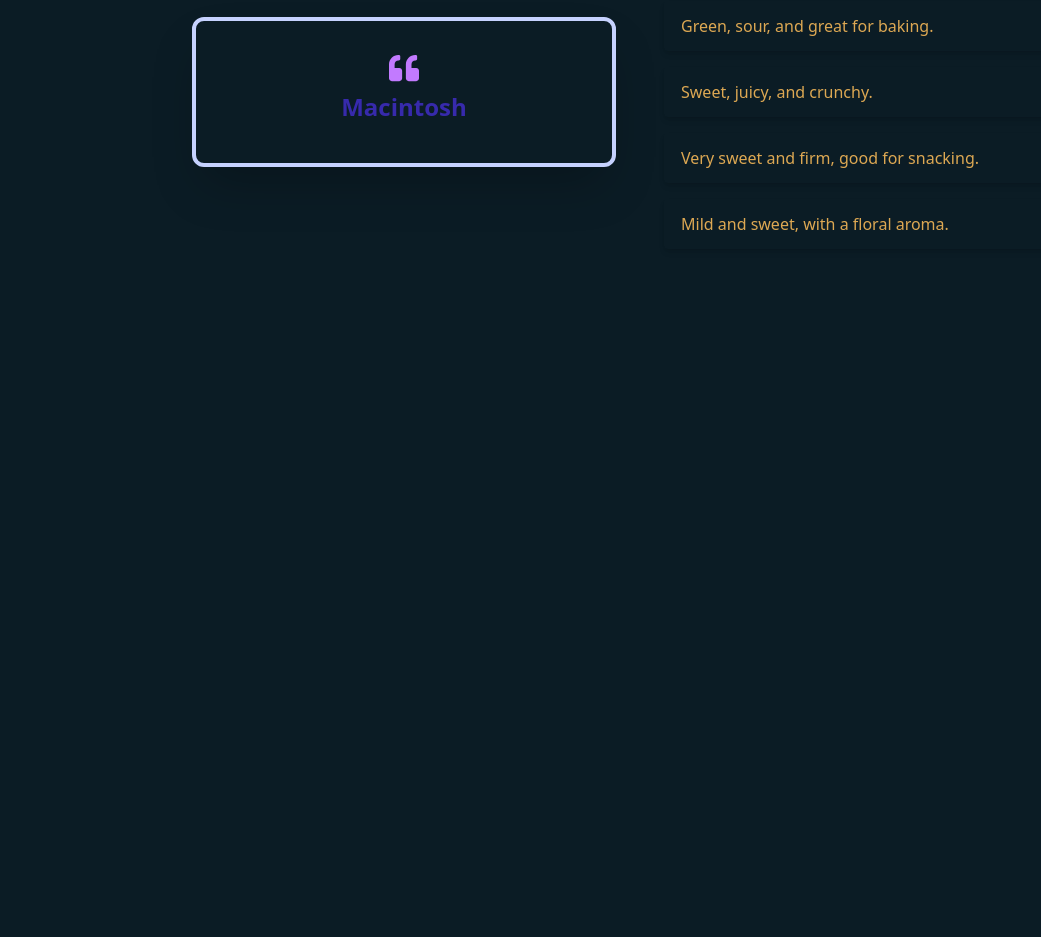
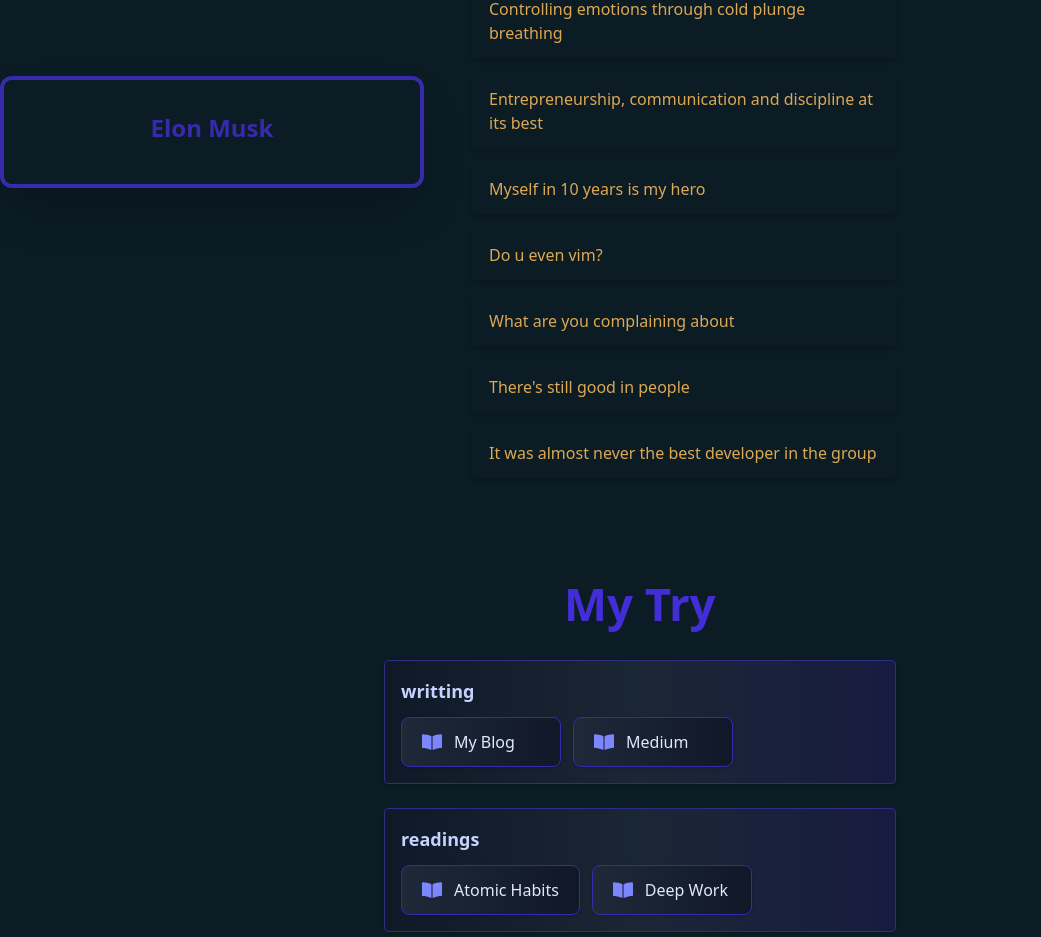
Before and after one commit to TitorRito/web, a Next.js app in the folder web-app/: page /literature in a window 1280 px wide. Shown: the part 360-1297 px from the top of the page, without its empty margins (0-1041 px from the left). Before the commit the page ends 852 px from the top, so only its background shows below. Built offline with nearby package versions, Linux system fonts and the light colour scheme.

Commit message:
iterature structure

```diff
--- a/web-app/src/app/literature/page.tsx
+++ b/web-app/src/app/literature/page.tsx
@@ -1,40 +1,73 @@
 'use client';
 
 import React, { useState } from 'react';
-import { FaBookOpen, FaFeatherAlt, FaPenNib, FaQuoteLeft, FaUserEdit } from 'react-icons/fa';
+import { FaBookOpen, FaQuoteLeft } from 'react-icons/fa';
+import Link from 'next/link';
 
-const apples: [string, string][] = [
-  ["Macintosh", "A classic apple, tart and crisp."],
-  ["Granny Smith", "Green, sour, and great for baking."],
-  ["Honeycrisp", "Sweet, juicy, and crunchy."],
-  ["Fuji", "Very sweet and firm, good for snacking."],
-  ["Gala", "Mild and sweet, with a floral aroma."],
+const librarySections = [
+  {
+    title: 'writting',
+    children: [
+      { name: 'My Blog', link: 'https://myblog.com' },
+      { name: 'Medium', link: 'https://medium.com' },
+    ],
+  },
+  {
+    title: 'readings',
+    children: [
+      { name: 'Atomic Habits', link: 'https://jamesclear.com/atomic-habits' },
+      { name: 'Deep Work', link: 'https://www.calnewport.com/books/deep-work/' },
+    ],
+  },
+  {
+    title: 'optimal env',
+    children: [
+      { name: '.vimrc', link: 'https://www.google.com/search?q=vimrc' },
+      { name: '.zshrc', link: 'https://www.google.com/search?q=zshrc' },
+      { name: '.env', link: 'https://www.google.com/search?q=env+file' },
+      { name: '.wallet3', link: 'https://www.google.com/search?q=wallet3' },
+      { name: '.frabrik', link: 'https://www.google.com/search?q=frabrik' },
+      { name: 'fzf', link: 'https://github.com/junegunn/fzf' },
+    ],
+  },
 ];
 
-export default function LiteraturePage() {
-  const [appleList, setAppleList] = useState(apples);
-  const [selectedIdx, setSelectedIdx] = useState(0);
+const quotesSections = [
+  { author: "Elon Musk", quote: "Personality > talent" },
+  { author: "Terrence Mackenzie", quote: "The evolution and importance of psychedelics" },
+  { author: "Alan Watts", quote: "The power of the mind" },
+  { author: "Wim Hoff", quote: "Controlling emotions through cold plunge breathing" },
+  { author: "CEO Stefan", quote: "Entrepreneurship, communication and discipline at its best" },
+  { author: "Matthew McConaughey", quote: "Myself in 10 years is my hero" },
+  { author: "primeagen", quote: "Do u even vim?" },
+  { author: "Garry Vee", quote: "What are you complaining about" },
+  { author: "Simon Squibb", quote: "There's still good in people" },
+  { author: "David X", quote: "It was almost never the best developer in the group" }
+];
 
+function Quote() {
+  const [selectedIdx, setSelectedIdx] = React.useState(0);
   return (
-    <div className="min-h-screen flex flex-col items-center justify-center">
-
-      <div className="flex gap-12 w-full max-w-4xl">
-        {/* Left Column: Highlighted Name */}
+    <div className="flex flex-col gap-8 w-full max-w-4xl h-screen items-center justify-center snap-center">
+      <div className="text-3xl md:text-4xl font-extrabold text-transparent bg-clip-text bg-gradient-to-r from-indigo-400 via-purple-400 to-indigo-700 tracking-wide mb-2 opacity-80 select-none">
+        <span className="italic">Quotes around the internet</span>
+      </div>
+      <div className="flex gap-12 w-full items-center justify-center">
+        {/* Left Column: Highlighted Author */}
         <div className="flex-1 flex flex-col items-center justify-center">
-          <div className="p-8 rounded-xl shadow-2xl border-4 border-indigo-200 flex flex-col items-center max-w-xl w-full animate-fade-in">
-            <FaQuoteLeft className="text-3xl text-purple-400 mb-2" />
-            <div className="text-2xl font-bold text-indigo-800 mb-2">{appleList[selectedIdx][0]}</div>
+          <div className="p-8 rounded-xl shadow-2xl border-4 border-indigo-800 flex flex-col items-center max-w-xl w-full animate-fade-in">
+            <div className="text-2xl font-bold text-indigo-800 mb-2">{quotesSections[selectedIdx].author}</div>
           </div>
         </div>
-        {/* Right Column: Descriptions */}
+        {/* Right Column: Quotes */}
         <div className="flex-1 space-y-4">
-          {appleList.map(([_, right], idx) => (
+          {quotesSections.map((item, idx) => (
             <div
               key={idx}
               className={`rounded px-4 py-3 text-base cursor-pointer transition-all duration-300 shadow-md hover:scale-105 border ${selectedIdx === idx ? 'border-purple-400' : 'border-transparent'}`}
               onClick={() => setSelectedIdx(idx)}
             >
-              {right}
+              {item.quote}
             </div>
           ))}
         </div>
@@ -42,3 +75,57 @@
     </div>
   );
 }
+
+function MyLibrary({ items }: { items: { title: string, children: { name: string, link: string }[] }[] }) {
+  const [isEven, setIsEven] = React.useState(true);
+
+  React.useEffect(() => {
+    const randomInt = Math.floor(Math.random() * 1000);
+    setIsEven(randomInt % 2 === 0);
+  }, []);
+
+  return (
+    <div className="w-full h-screen flex flex-col items-center justify-center snap-center">
+      <h2 className={`text-5xl font-bold text-indigo-700 mb-8 transition-transform duration-500 animate-fade-in ${isEven ? 'scale-105' : 'scale-95'}`}
+      >
+        {isEven ? 'My turn' : 'My Try'}
+      </h2>
+      <div className="space-y-6 w-full max-w-lg animate-fade-in">
+        {items.map((item, idx) => (
+          <div
+            key={idx}
+            className="p-4 rounded shadow border border-indigo-900 bg-gradient-to-r from-gray-900/70 via-gray-800/80 to-indigo-950/70"
+          >
+            <div className="text-lg font-semibold text-indigo-200 mb-3">{item.title}</div>
+            <div className="flex flex-wrap gap-3">
+              {item.children.map((child, cidx) => (
+                <div key={cidx}>
+                  <Link
+                    href={child.link}
+                    passHref
+                    target="_blank"
+                    rel="noopener noreferrer"
+                    className="flex items-center gap-3 px-5 py-3 rounded-lg border border-indigo-800 bg-gradient-to-r from-gray-800 to-gray-900 text-indigo-100 font-medium shadow transition-all duration-200 hover:bg-indigo-900/70 hover:scale-[1.03] active:scale-95 focus:outline-none focus:ring-2 focus:ring-indigo-700"
+                    style={{ minWidth: '160px' }}
+                  >
+                    <FaBookOpen className="text-indigo-400 text-xl" />
+                    <span className="flex-1 text-base">{child.name}</span>
+                  </Link>
+                </div>
+              ))}
+            </div>
+          </div>
+        ))}
+      </div>
+    </div>
+  );
+}
+
+export default function LiteraturePage() {
+  return (
+    <div className="w-screen min-h-screen flex flex-col overflow-y-scroll snap-y snap-mandatory">
+      <Quote />
+      <MyLibrary items={librarySections} />
+    </div>
+  );
+}
```
